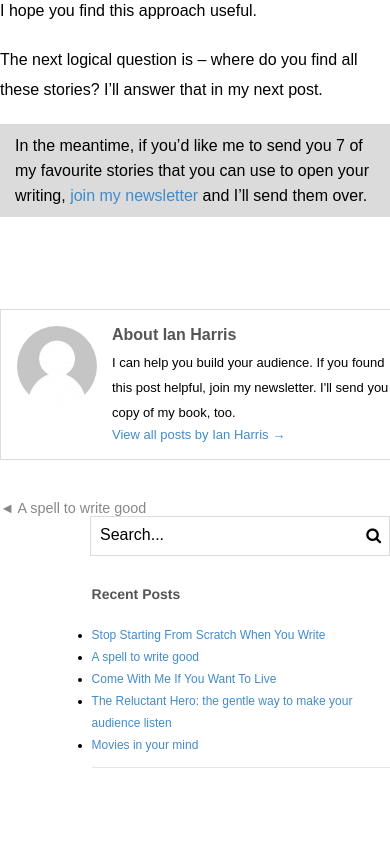
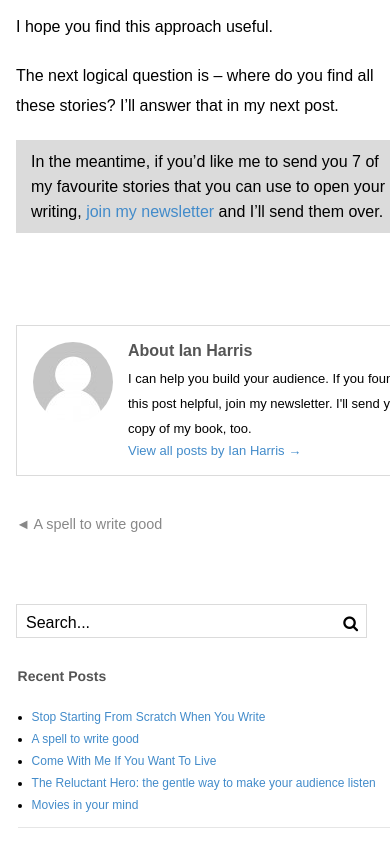
Before and after one commit to Seisachtheia/WriterClone, a website: page public/index.html in a window 390 px wide. Shown: the part 7824-8668 px from the top of the page. Before the commit the page ends 8592 px from the top, so only its background shows below. Drawn offline with Linux system fonts and the light colour scheme.

Commit message:
responsive added

```diff
--- a/private/css/pages/_index.scss
+++ b/private/css/pages/_index.scss
@@ -8,6 +8,13 @@
     .body-wrapper {
         max-width: 625px;
         float: left;
+
+        @media (max-width:980px){
+            float:none;
+            width:100%;
+            padding:1em;
+        }
+
     }
 
     .first-wrap {
@@ -68,24 +75,41 @@
     .writing-spell {
         font-size: 0.9em;
         color: #888;
+        margin-bottom:40px;
     }
 
     .sidebar {
         float:right;
         width:300px;
 
+        @media (max-width:980px){
+            float:none;
+            width:100%;
+            padding:1em;
+            max-width:660px;
+        }
+
+
         .search-bar {
             position:relative;
             height:34px;
             border: 1px $color-1 solid;
             padding:2px;
-            width:294px;
             margin-bottom:30px;
+            box-sizing:border-box;
+
+            @media (max-width:980px){
+                width:90%;
+            }
 
             .entry-field {
                 width:80%;
-                height:30px;
+                height:3em;
                 position:absolute;
+
+                @media (max-width:980px){
+                width:90%;
+                }
 
                 p {
                     padding: 7px;
@@ -107,6 +131,10 @@
             h4 {
                 margin: 0 0 0.8em 0;
                 padding: 0 0 0.8em;
+            }
+
+            ul{
+                padding-left: 14px;
             }
 
                 li {
```
Also changed, not shown: public/css/style.css. Lines whose indentation alone changed are shown as unchanged.
